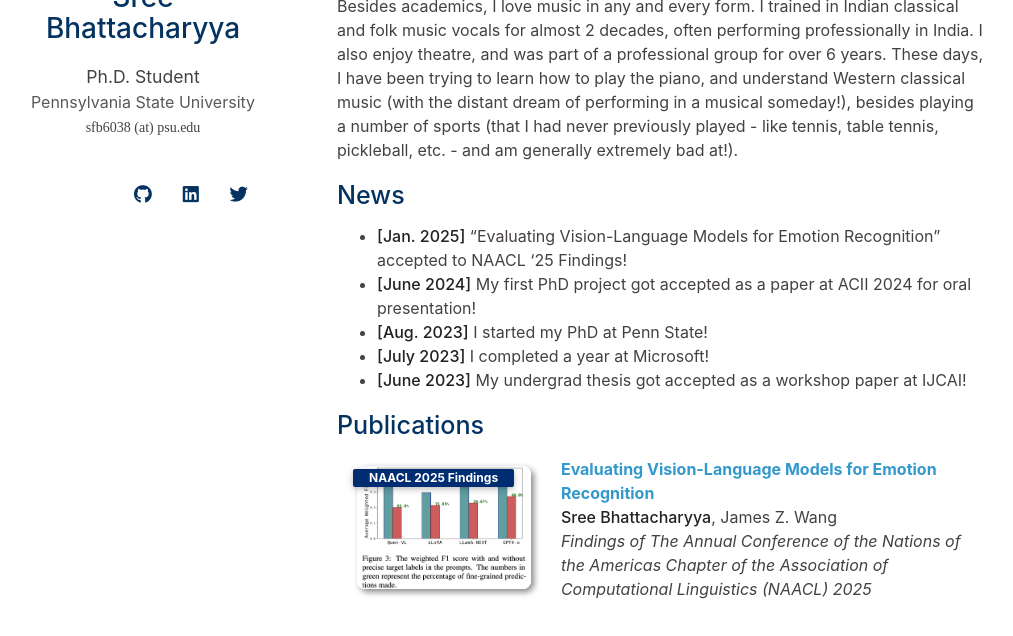
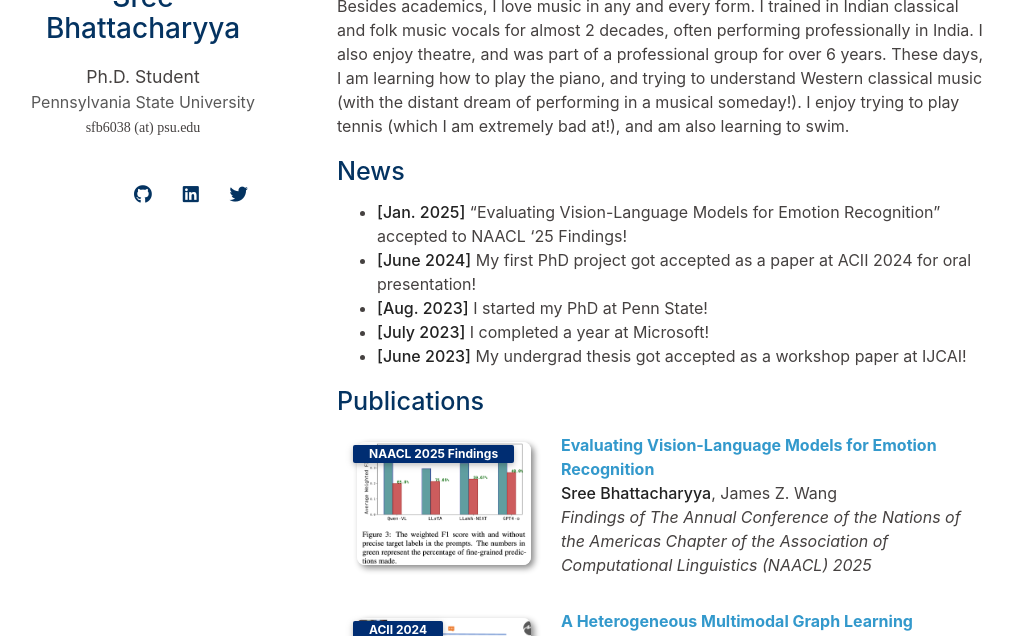
Before and after one commit to sreebhattacharyya/sreebhattacharyya.github.io, a Jekyll site: the page built from index.md, in a window 1280 px wide and 900 px high, scrolled down 565 px, cut to the strip 264-900 px from the top of the window. Shown: the whole strip, without its empty margins (133-1146 px from the left). Built offline with Jekyll 4.4.1, drawn with Linux system fonts in a browser that asks for light colours; nearby versions of some CDN libraries; a style sheet for code colours, icons or effects is not loaded; our own code applies the rules of GitHub Pages for plain Markdown files.

Commit message:
Update hobby

```diff
--- a/index.md
+++ b/index.md
@@ -15,7 +15,7 @@ Prior to joining my PhD, I was a Software Engineer at [Microsoft, India](https:/
 
 As an undergraduate student, I was fortunate to have been advised by [Prof. Chris Biemann](https://www.inf.uni-hamburg.de/en/inst/ab/lt/people/chris-biemann.html) at the University of Hamburg, for my internship as a DAAD WISE Scholar. I worked on improving lexical resources for low-resource languages during this internship, where I also closely worked with [Dr. Abhik Jana](https://www.iitbbs.ac.in/profile.php/abhik/). For my undergraduate thesis at IIEST, I worked on applications of graph learning, and explored areas like medical diagnosis using GNNs, and social network analysis.
 
-Besides academics, I love music in any and every form. I trained in Indian classical and folk music vocals for almost 2 decades, often performing professionally in India. I also enjoy theatre, and was part of a professional group for over 6 years. These days, I have been trying to learn how to play the piano, and understand Western classical music (with the distant dream of performing in a musical someday!), besides playing a number of sports (that I had never previously played - like tennis, table tennis, pickleball, etc. - and am generally extremely bad at!).
+Besides academics, I love music in any and every form. I trained in Indian classical and folk music vocals for almost 2 decades, often performing professionally in India. I also enjoy theatre, and was part of a professional group for over 6 years. These days, I am learning how to play the piano, and trying to understand Western classical music (with the distant dream of performing in a musical someday!). I enjoy trying to play tennis (which I am extremely bad at!), and am also learning to swim.
 
 ## News
 
```
